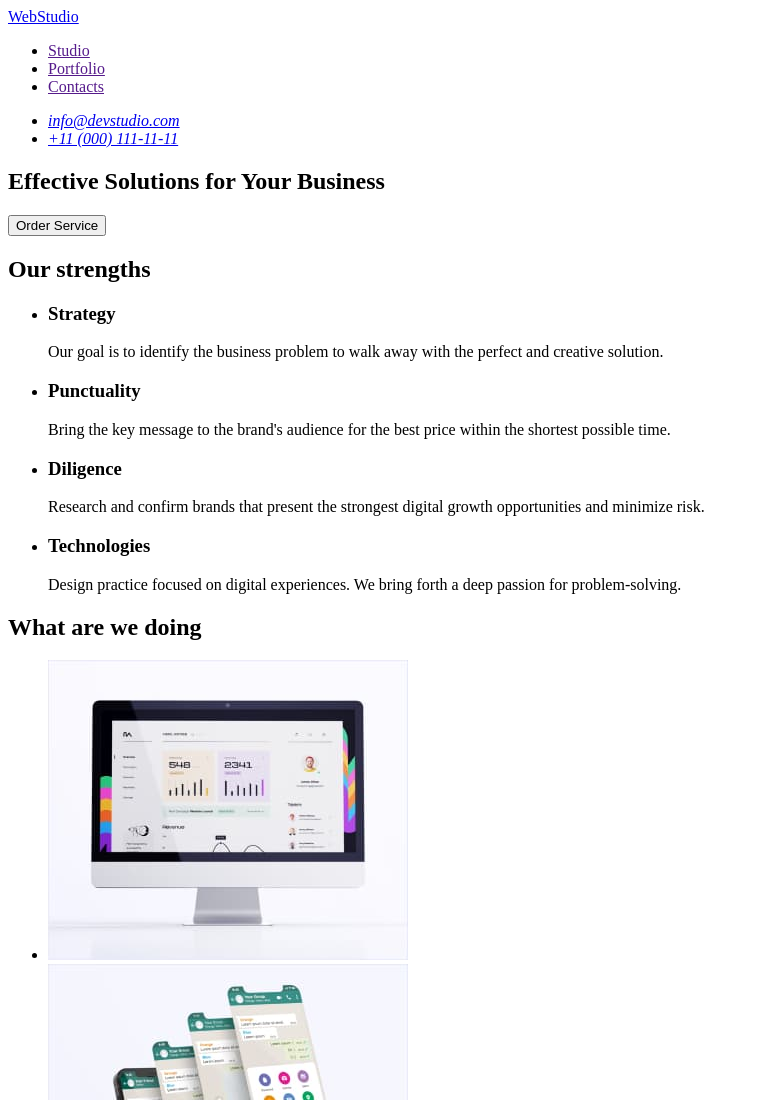
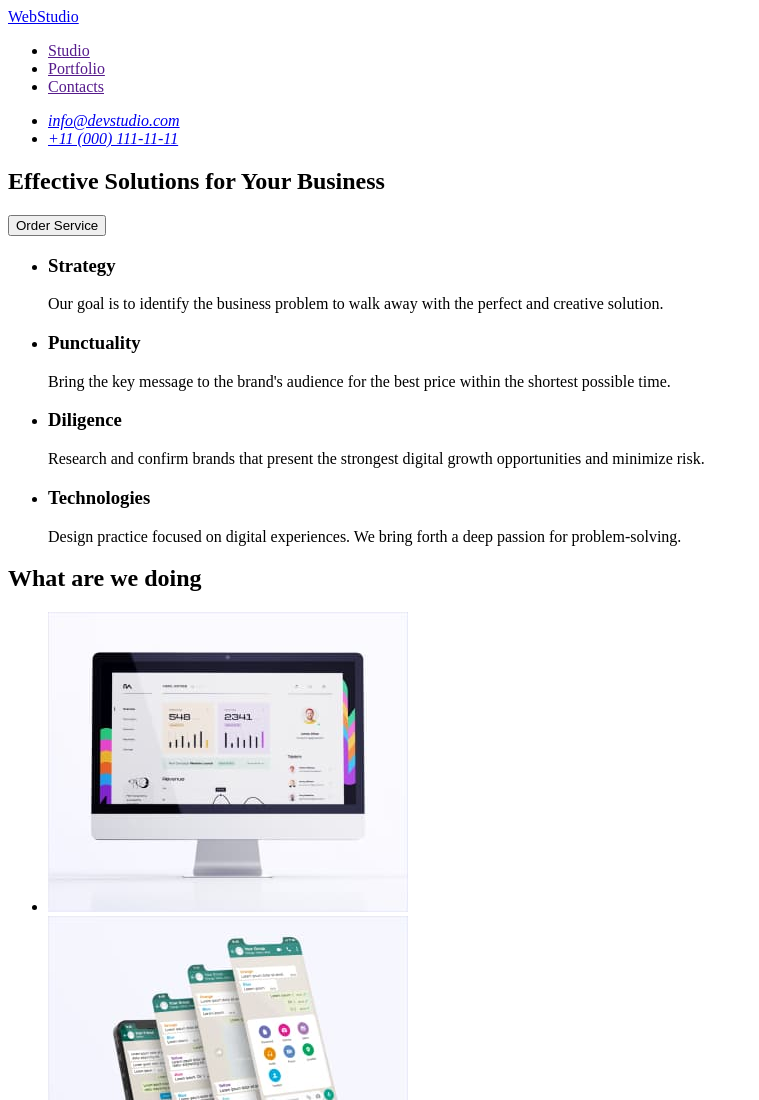
Before and after one commit to OlegShinka/goit-markup-hw-01, a plain HTML site: page index.html in a window 1280 px wide. Shown: the top 1100 px of the page, without its empty margins (0-759 px from the left). Drawn offline with Linux system fonts and the light colour scheme.

Commit message:
add h2 hidden

```diff
--- a/index.html
+++ b/index.html
@@ -33,7 +33,7 @@
             </button>
         </section>
         <section>
-            <h2>Our strengths</h2>
+            <h2 hidden>Our strengths</h2>
             <ul>
                 <li>
                     <h3> Strategy</h3>
```
